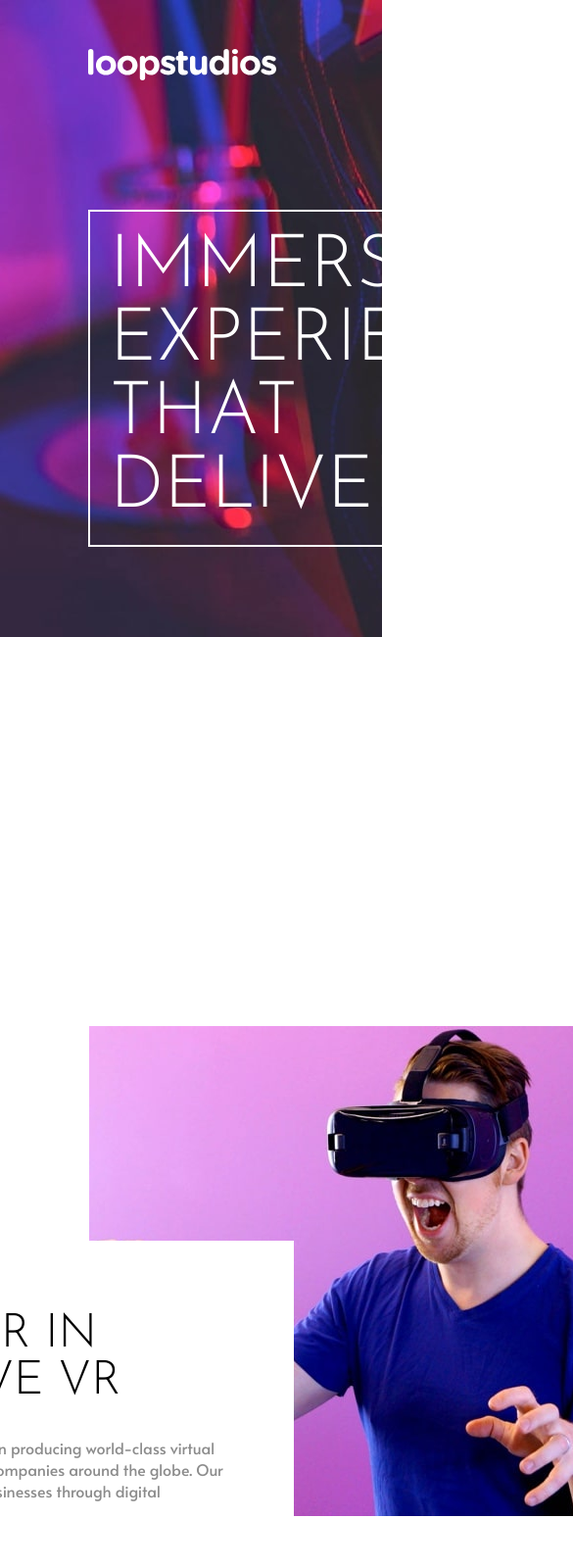
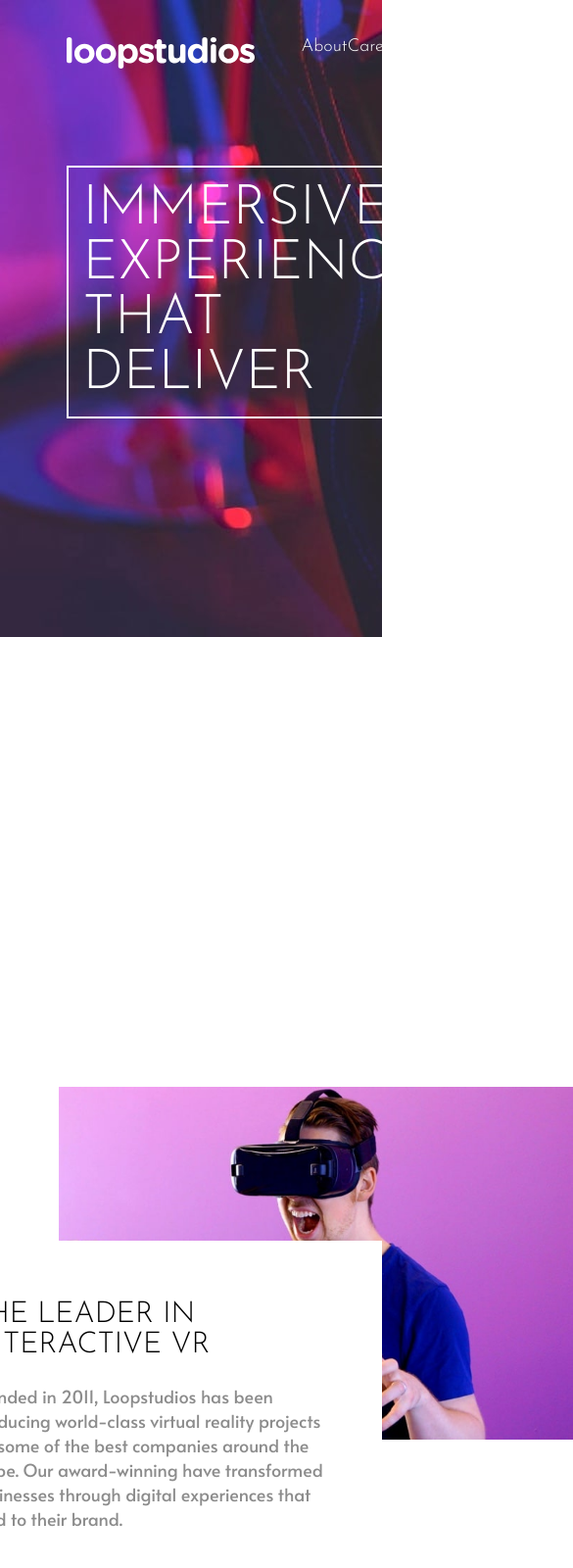
Before and after one commit to Abraao2501/Loopstudios-landing-page, a plain HTML site: page index.html in a window 390 px wide. Shown: the top 1600 px of the page at 98% size, 585 px wide, since content can reach past the window. Drawn offline with Linux system fonts and the light colour scheme.

Commit message:
@medias-query

```diff
--- a/index.html
+++ b/index.html
@@ -12,6 +12,7 @@
     <link rel="preconnect" href="https://fonts.gstatic.com">
     <link href="https://fonts.googleapis.com/css2?family=Alata&display=swap" rel="stylesheet">
     <link rel="stylesheet" href="style.css" />
+    <link rel="stylesheet" href="media-query.css">
 
     <title>Frontend Mentor | Loopstudios landing page</title>
 
@@ -49,7 +50,7 @@
     </header>
     <main>
 
-      <div class="about">
+      <div class="about" id="about">
 
         <img src="/images/desktop/image-interactive.jpg" alt="man with virtual reality glasses" class="man-glasses">
         <div class="about-container">
--- /dev/null
+++ b/media-query.css
@@ -0,0 +1,78 @@
+@media(max-width: 1137px) {
+    html {
+        font-size: 14px;
+    }
+    .about article {
+        height: 22rem;
+    }
+    div.grid-container {
+        grid-row-gap: 6rem;
+    }
+    .end {
+        padding: 40rem 0 0 0;
+    }
+}
+@media(max-width: 1000px) {
+    html {
+        font-size: 12px;
+    }
+    nav {
+        width: 100%;
+    }
+    nav ul.navigation-links li {
+        font-size: 1.5rem;
+    }
+    .imgLogo-titles h1 {
+        width: 100%;
+    }
+    .about article {
+        height: 25rem;
+    }
+    .about article h1 {
+        font-size: 2.5rem;
+     }
+     .about article p {
+         font-size: 1.5rem;
+    }
+    section.creations-container {
+        padding: 9rem 5.625rem 0 5.625rem;
+    }
+    div.grid-container {
+        grid-row-gap: 12rem;
+        grid-column-gap: 5rem;
+
+        margin-top: 9rem;
+    }
+    .end {
+        padding: 55rem 0 0 0;
+    }
+}
+@media(max-width:890px) {
+    nav ul.navigation-links li {
+        font-size: 1.5rem;
+    }
+    .our-creations-top button {
+        width: 9rem;
+        height: 3rem;
+    }
+    .imgLogo-titles {
+        width: 20rem;
+    }
+    .imgLogo-titles h1 {
+        width: 35rem;
+    }
+    .about img {
+        position: absolute;
+        left: 5rem;
+        width: 44rem;
+        height: 30rem;
+        margin-top: 3.9rem;
+    }
+    .about article {
+        padding: 5rem 5rem 0 5rem;
+        right: 0rem;
+    }
+    .end {
+        padding: 95rem 0 0 0;
+    }
+}
--- a/style.css
+++ b/style.css
@@ -156,7 +156,7 @@ section.creations-container {
 /*GRID CONTAINER*/
 div.grid-container {
     display: grid;
-    grid-template-columns: 16rem 16rem 16rem 16rem;
+    grid-template-columns: repeat(auto-fit, minmax(10rem, 18rem));
     grid-template-rows: 1fr 1fr;
     gap: 2rem;
     justify-content: center;
```
